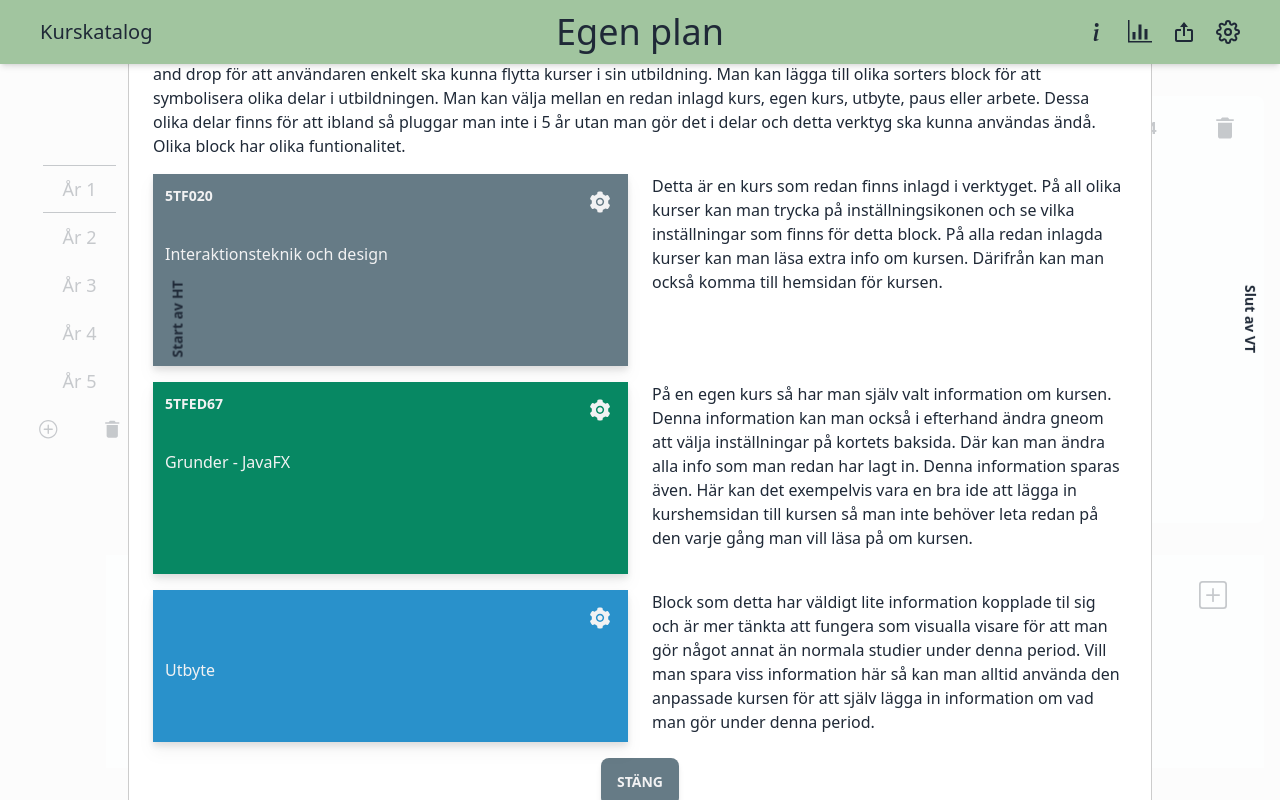
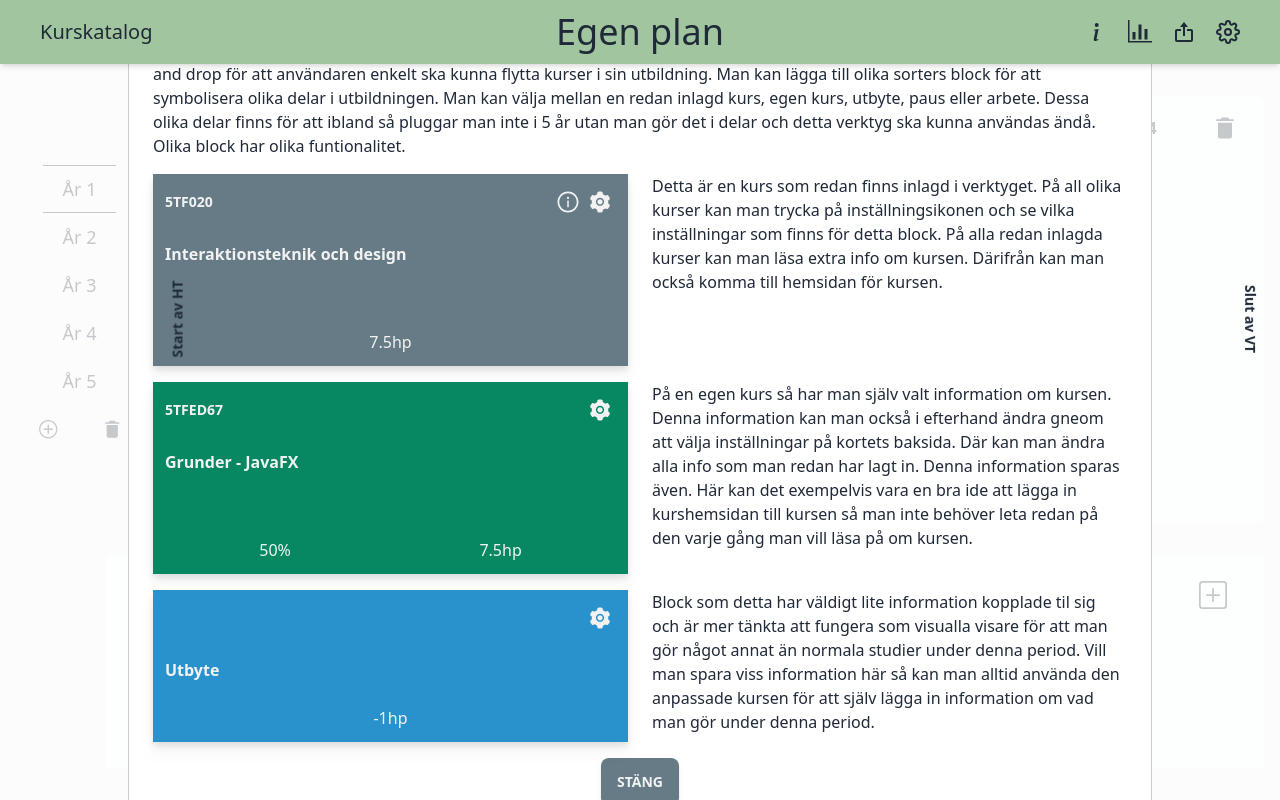
Before and after one commit to HawkieOne/kurskatalog-id, a React (Create React App) app: page / in a window 1280 px wide. Both pictures are taken after a click on the element "Skapa tom plan". Built offline with nearby package versions, Linux system fonts and the light colour scheme.

Commit message:
feat: improved course cards
  * add info button instead of clicking on name
  * add points and speed of course on card

```diff
--- a/src/atoms/atoms.ts
+++ b/src/atoms/atoms.ts
@@ -117,8 +117,3 @@ export const activeCustomCourseEditState = atom<{
   key: "activeCustomCourseEditState",
   default: { course: customCourse, id: null },
 });
-
-export const resizeIsAllowed = atom({
-  key: "resizeIsAllowedState",
-  default: true,
-});
--- a/src/pages/builder/CustomCourseModal.tsx
+++ b/src/pages/builder/CustomCourseModal.tsx
@@ -50,7 +50,7 @@ export default function CustomCourseModal({
       style={customStyles}
       appElement={document.getElementById("root") || undefined}
     >
-      <div className="flex pb-4 px-1 justify-between items-center">
+      <div className="flex pb-4 px-1 justify-between items-center text-onyx">
         <Text size={TextVariants.large} font={FontVariants.bold}>
           Valfri kurs
         </Text>
@@ -63,50 +63,50 @@ export default function CustomCourseModal({
       </div>
       <div className="form-control w-full">
         <label className="label">
-          <span className="label-text">Vad är kursens namn?</span>
+          <span className="label-text text-onyx">Vad är kursens namn?</span>
         </label>
         <input
           type="text"
           placeholder="Namn"
-          className="input input-bordered w-full bg-whiteBackground"
+          className="input input-bordered w-full bg-whiteBackground text-onyx"
           value={name}
           onChange={(e) => setName(e.target.value)}
         />
       </div>
       <div className="form-control w-full">
         <label className="label">
-          <span className="label-text">Vad är kurskoden?</span>
+          <span className="label-text text-onyx">Vad är kurskoden?</span>
         </label>
         <input
           type="text"
           placeholder="Kurskod"
-          className="input input-bordered w-full bg-whiteBackground"
+          className="input input-bordered w-full bg-whiteBackground text-onyx"
           value={code}
           onChange={(e) => setCode(e.target.value)}
         />
       </div>
       <div className="form-control w-full">
         <label className="label">
-          <span className="label-text">
+          <span className="label-text text-onyx">
             Hur många högskolepoäng ger kursen?
           </span>
         </label>
         <input
           type="number"
           placeholder="Högskolepoäng"
-          className="input input-bordered w-full bg-whiteBackground"
+          className="input input-bordered w-full bg-whiteBackground text-onyx"
           value={points}
           onChange={(e) => setPoints(parseInt(e.target.value))}
         />
       </div>
       <div className="form-control w-full">
         <label className="label">
-          <span className="label-text">Vad har kursen för tempo?</span>
+          <span className="label-text text-onyx">Vad har kursen för tempo?</span>
         </label>
         <input
           type="number"
           placeholder="Tempo"
-          className="input input-bordered w-full bg-whiteBackground"
+          className="input input-bordered w-full bg-whiteBackground text-onyx"
           value={pace}
           onChange={(e) => setPace(parseInt(e.target.value))}
         />
@@ -114,12 +114,12 @@ export default function CustomCourseModal({
       <div className="flex justify-between">
         <div className="form-control w-full max-w-xs">
           <label className="label">
-            <span className="label-text">Startdatum</span>
+            <span className="label-text text-onyx">Startdatum</span>
           </label>
           <input
             type="date"
             placeholder="Start date"
-            className="input input-bordered w-full max-w-xs bg-whiteBackground"
+            className="input input-bordered w-full max-w-xs bg-whiteBackground text-onyx"
             min="2018-01-01"
             max="2018-12-31"
             value={startDate}
@@ -128,12 +128,12 @@ export default function CustomCourseModal({
         </div>
         <div className="form-control w-full max-w-xs">
           <label className="label">
-            <span className="label-text">Slutdatum</span>
+            <span className="label-text text-onyx">Slutdatum</span>
           </label>
           <input
             type="date"
             placeholder="End date"
-            className="input input-bordered w-full max-w-xs bg-whiteBackground"
+            className="input input-bordered w-full max-w-xs bg-whiteBackground text-onyx"
             min="2018-01-01"
             max="2018-12-31"
             value={endDate}
--- a/src/pages/builder/DraggableCourse.tsx
+++ b/src/pages/builder/DraggableCourse.tsx
@@ -4,6 +4,7 @@ import {
   AiFillRead,
   AiFillSetting,
   AiOutlineArrowLeft,
+  AiOutlineInfoCircle,
   AiOutlineRollback,
 } from "react-icons/ai";
 import List from "../../components/List/List";
@@ -32,11 +33,9 @@ export default function DraggableCourse({
   onRemoveClick,
 }: DraggableCourseProps) {
   const [flipped, setFlipped] = useState(false);
-
-
   const backgroundColor = getColorByType(course.content?.group);
   return (
-    <div className={`w-full h-full flipCard ${!flipped ? "flipped" : ""} `}>
+    <div className={`w-full h-full flipCard ${!flipped ? "flipped" : ""}`}>
       {/* Front */}
       <div
         className={`h-full w-full ${backgroundColor} flex items-start justify-start text-whiteBackground drop-shadow-lg cursor-grab front`}
@@ -44,21 +43,37 @@ export default function DraggableCourse({
         <div className={`h-full w-full`}>
           {course.content && (
             <div className="h-full w-full flex flex-col text-ellipsis">
-              <div className="flex justify-between p-3">
+              <div className="flex justify-between p-3 items-center">
                 <Text size={TextVariants.small} font={FontVariants.bold}>
                   {course.content.code}
                 </Text>
-                <div
-                  className={`rounded-full cursor-pointer`}
-                  onClick={() => setFlipped(!flipped)}
-                >
-                  <div className="relative p-1 z-10 darkerBg">
-                    <AiFillSetting size="1.5em" />
+                <div className="flex items-center">
+                  {course.content.group === "course" && (
+                    <div
+                      className={`rounded-full cursor-pointer flex`}
+                      onClick={onInfoClick}
+                    >
+                      <div className="relative p-1 z-10 darkerBg">
+                        <AiOutlineInfoCircle size="1.5em" />
+                      </div>
+                    </div>
+                  )}
+                  <div
+                    className={`rounded-full cursor-pointer flex`}
+                    onClick={() => setFlipped(!flipped)}
+                  >
+                    <div className="relative p-1 z-10 darkerBg">
+                      <AiFillSetting size="1.5em" />
+                    </div>
                   </div>
                 </div>
               </div>
-              <div className="p-3 hover:underline hover:cursor-pointer" onClick={onInfoClick}>
-                <p>{course.content.name}</p>
+              <div className="h-full p-3 flex flex-col text-clip">
+                <Text font={FontVariants.bold}>{course.content.name}</Text>
+                <div className={`flex w-full ${isBlockWide(course) && "w-1/2"} justify-around mt-auto`}>
+                  {course.content.pace && <p>{course.content.pace}%</p>}
+                  {course.content.points && <p>{course.content.points}hp</p>}
+                </div>
               </div>
             </div>
           )}
@@ -121,6 +136,7 @@ export default function DraggableCourse({
 }
 
 const isBlockBig = (course: BuildingBlock) => course.h > 1 || course.w > 1;
+const isBlockWide = (course: BuildingBlock) => course.w > 2;
 
 const isBlockCustom = (course: BuildingBlock) =>
   course.content.group === "custom";
--- a/src/pages/builder/Years.tsx
+++ b/src/pages/builder/Years.tsx
@@ -1,25 +1,24 @@
+import { useEffect } from "react";
 import { Responsive, WidthProvider } from "react-grid-layout";
+import { IoMdTrash } from "react-icons/io";
+import { useNavigate } from "react-router-dom";
+import { useSetRecoilState } from "recoil";
 import { v4 as uuidv4 } from "uuid";
+import {
+  activeCustomCourseEditState,
+  courseModalOpenState,
+  coursesBuilderState,
+} from "../../atoms/atoms";
+import Text from "../../components/Text";
 import {
   FontVariants,
   localStorageLayuotKey,
   TextVariants,
 } from "../../shared/constants";
+import { Course } from "../../shared/interfaces";
 import useCourses from "../../shared/useCourses";
+import { useLocalStorage } from "../../shared/useLocalStorage";
 import DraggableCourse from "./DraggableCourse";
-import { useLocalStorage } from "../../shared/useLocalStorage";
-import { useEffect } from "react";
-import { useRecoilState, useSetRecoilState } from "recoil";
-import {
-  activeCustomCourseEditState,
-  courseModalOpenState,
-  coursesBuilderState,
-  resizeIsAllowed,
-} from "../../atoms/atoms";
-import Text from "../../components/Text";
-import { Course } from "../../shared/interfaces";
-import { IoMdTrash } from "react-icons/io";
-import { useNavigate } from "react-router-dom";
 
 const ResponsiveGridLayout = WidthProvider(Responsive);
 
@@ -35,11 +34,9 @@ export default function Years({ onClearCoursesClick }: YearsProps) {
     addCourse,
     draggingCourse,
     removeFromSavedCoursesByObject,
-    resetChanges,
     addToSavedCourses,
   } = useCourses();
   const setCourses = useSetRecoilState(coursesBuilderState);
-  const [isResizeAllowed, setIsResizeAllowed] = useRecoilState(resizeIsAllowed);
   const [coursesLocalStorage, setCoursesLocaStorage] = useLocalStorage(
     localStorageLayuotKey
   );
@@ -97,21 +94,9 @@ export default function Years({ onClearCoursesClick }: YearsProps) {
         rowHeight={180}
         isBounded={true}
         onLayoutChange={(layout) => {
-          if (!draggingCourse && isResizeAllowed) {
+          if (!draggingCourse) {
             const newlayout = saveChanges(layout);
             setCoursesLocaStorage(newlayout);
-          } else {
-            // Not working atm
-            const newlayout = resetChanges();
-            setCoursesLocaStorage(newlayout);
-          }
-          setIsResizeAllowed(true);
-        }}
-        onResize={(layout, oldItem, newItem) => {
-          if (newItem.h > 1) {
-            setIsResizeAllowed(false);
-          } else {
-            setIsResizeAllowed(true);
           }
         }}
         useCSSTransforms={true} // Put this on to increase speed
```
